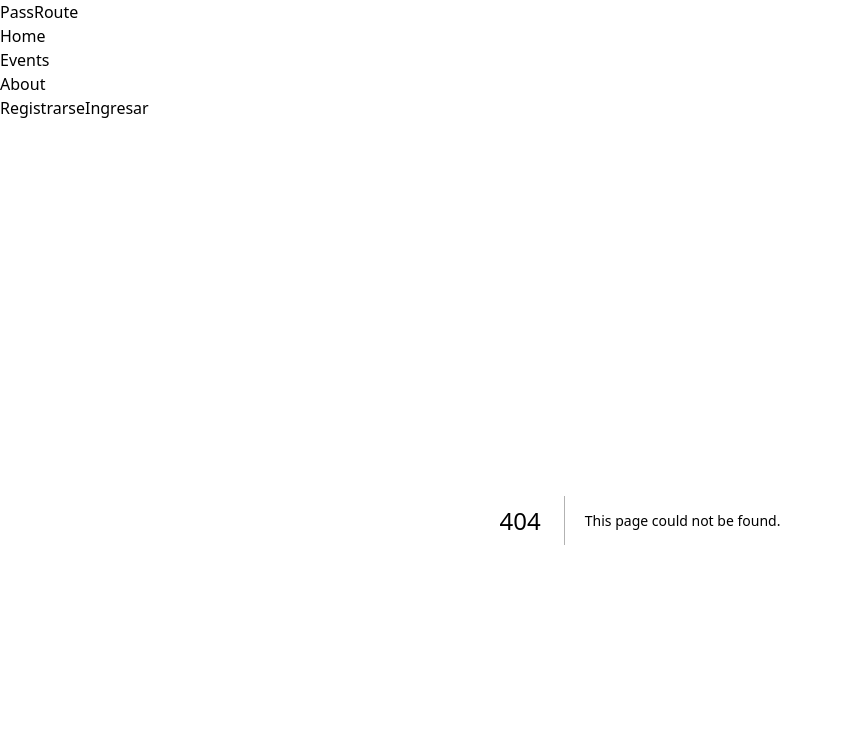
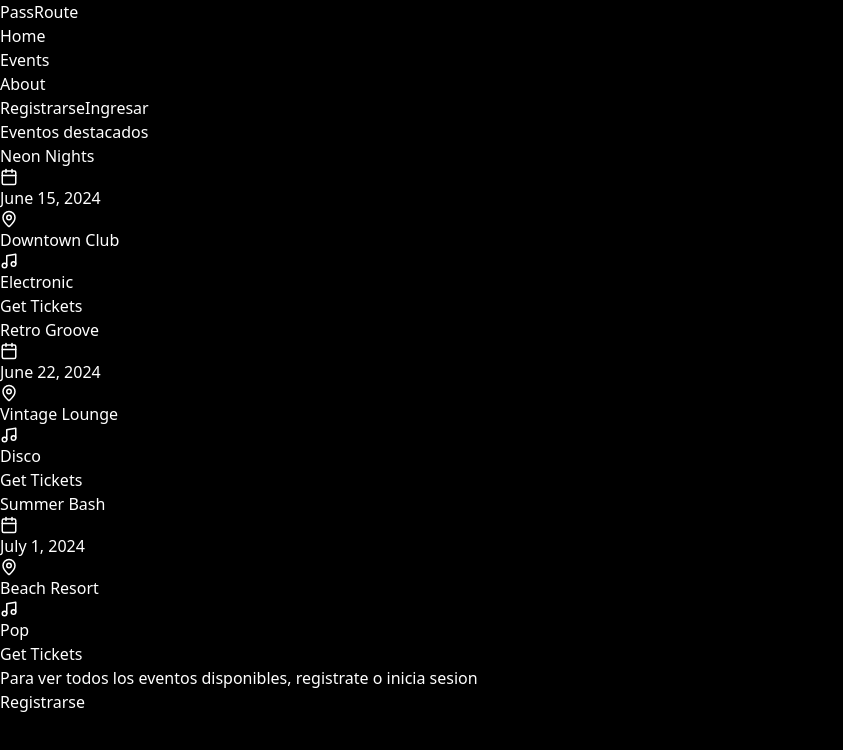
Before and after one commit to altobellidardo/passroute-front, a Next.js app: page /eventos in a window 1280 px wide. Before the commit this address had no page. Shown: the top 750 px of the page, without its empty margins (0-843 px from the left). Built offline with nearby package versions, Linux system fonts and the light colour scheme.

Commit message:
feat: change directory /events to /eventos

```diff
--- /dev/null
+++ b/src/app/eventos/page.tsx
@@ -0,0 +1,42 @@
+import { Calendar, MapPin, Music } from 'lucide-react'
+import Link from 'next/link'
+
+const events = [
+  { title: 'Neon Nights', date: 'June 15, 2024', location: 'Downtown Club', genre: 'Electronic' },
+  { title: 'Retro Groove', date: 'June 22, 2024', location: 'Vintage Lounge', genre: 'Disco' },
+  { title: 'Summer Bash', date: 'July 1, 2024', location: 'Beach Resort', genre: 'Pop' }
+]
+
+function EventsPage () {
+  return (
+    <main className='flex-grow bg-purple-900/10'>
+      <section className='py-20'>
+        <div className='container mx-auto px-4'>
+          <h2 className='text-4xl font-bold mb-12 text-center'>Eventos destacados</h2>
+          <div className='grid grid-cols-1 md:grid-cols-2 lg:grid-cols-3 gap-8'>
+            {events.map((event, index) => (
+              <div key={index} className='bg-gray-700 rounded-lg overflow-hidden shadow-lg hover:shadow-xl transition-shadow'>
+                <div className='p-6'>
+                  <h3 className='text-2xl font-bold mb-2'>{event.title}</h3>
+                  <p className='flex items-center mb-2'><Calendar className='mr-2' size={18} /> {event.date}</p>
+                  <p className='flex items-center mb-2'><MapPin className='mr-2' size={18} /> {event.location}</p>
+                  <p className='flex items-center mb-4'><Music className='mr-2' size={18} /> {event.genre}</p>
+                  <a href='#' className='bg-purple-600 hover:bg-purple-700 text-white font-bold py-2 px-4 rounded inline-block transition-colors'>Get Tickets</a>
+                </div>
+              </div>
+            ))}
+          </div>
+        </div>
+      </section>
+
+      <section className='pb-20 mx-auto px-4 flex flex-col items-center space-y-4'>
+        <h3 className='text-2xl font-bold text-center'>Para ver todos los eventos disponibles, registrate o inicia sesion</h3>
+        <Link href='/auth/registro' className='border-2 border-purple-600 hover:bg-purple-700 text-white font-bold py-1 px-3 rounded-xl inline-flex items-center transition-colors'>
+          Registrarse
+        </Link>
+      </section>
+    </main>
+  )
+}
+
+export default EventsPage
```
Also changed, not shown: src/app/events/page.tsx (deleted, +0 -9 lines).
